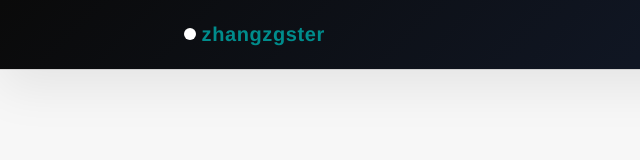
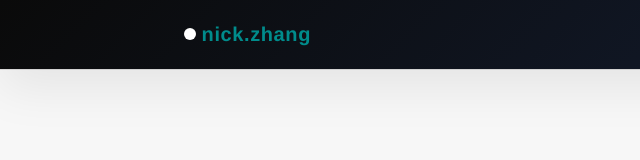
Before and after one commit to zhangzgster/zhangzgster.github.io, a plain HTML site: page ai.html in a window 1280 px wide. Shown: the full height of the page, 0-640 px from the left. Drawn offline with Linux system fonts and the light colour scheme.

Commit message:
update logo name from zhangzgster to nick.zhang in ai.html, coding.html, and imm.html

```diff
--- a/ai.html
+++ b/ai.html
@@ -11,7 +11,7 @@
       <div class="topbar">
         <a class="logo" href="/">
           <span class="dot"></span>
-          <span>zhangzgster</span>
+          <span>nick.zhang</span>
         </a>
         <nav class="nav-links">
           <a class="active" href="/">首页</a>
```
Also changed, not shown: about.html (+1 -1 lines), coding.html (+1 -1 lines), culture.html (+1 -1 lines), imm.html (+1 -1 lines).
